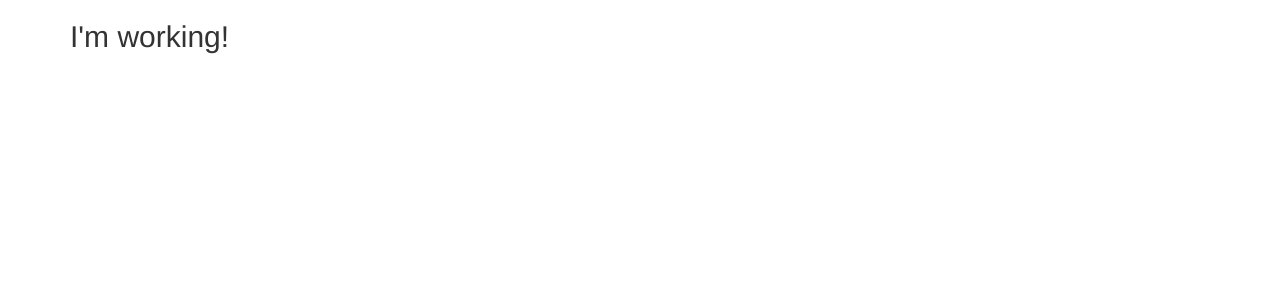
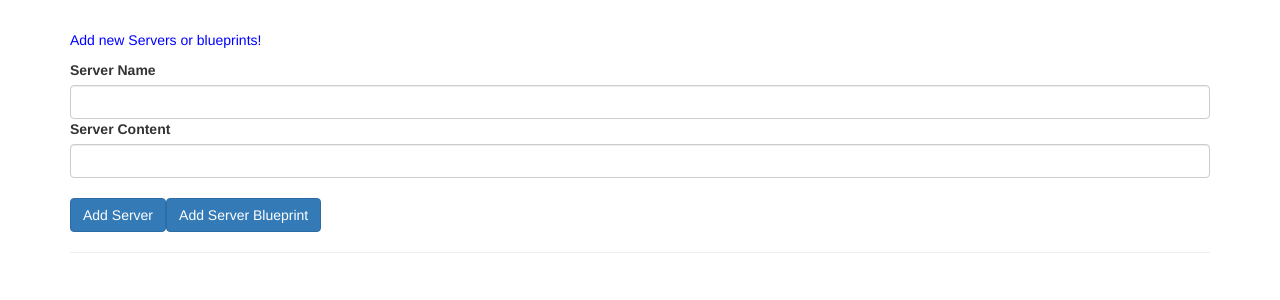
Before and after one commit to amritkumarpandey/ngShoppingKart, an Angular app: page / in a window 1280 px wide. Shown: the top 300 px of the page. Built offline with nearby package versions, Linux system fonts and the light colour scheme.

Commit message:
initial project setup files

```diff
--- a/src/app/app.component.css
+++ b/src/app/app.component.css
@@ -0,0 +1,7 @@
+.container {
+  margin-top: 30px;
+}
+
+p {
+  color: blue;
+}
--- a/src/app/app.component.html
+++ b/src/app/app.component.html
@@ -1,7 +1,34 @@
 <div class="container">
   <div class="row">
-    <div class="col-md-12">
-      <h2>I'm working!</h2>
+    <div class="col-xs-12">
+      <p>Add new Servers or blueprints!</p>
+      <label>Server Name</label>
+      <input type="text" class="form-control" [(ngModel)]="newServerName">
+      <label>Server Content</label>
+      <input type="text" class="form-control" [(ngModel)]="newServerContent">
+      <br>
+      <button
+        class="btn btn-primary"
+        (click)="onAddServer()">Add Server</button>
+      <button
+        class="btn btn-primary"
+        (click)="onAddBlueprint()">Add Server Blueprint</button>
+    </div>
+  </div>
+  <hr>
+  <div class="row">
+    <div class="col-xs-12">
+      <div
+        class="panel panel-default"
+        *ngFor="let element of serverElements">
+        <div class="panel-heading">{{ element.name }}</div>
+        <div class="panel-body">
+          <p>
+            <strong *ngIf="element.type === 'server'" style="color: red">{{ element.content }}</strong>
+            <em *ngIf="element.type === 'blueprint'">{{ element.content }}</em>
+          </p>
+        </div>
+      </div>
     </div>
   </div>
 </div>
--- a/src/app/app.component.ts
+++ b/src/app/app.component.ts
@@ -6,4 +6,23 @@
   styleUrls: ['./app.component.css']
 })
 export class AppComponent {
+  serverElements = [];
+  newServerName = '';
+  newServerContent = '';
+
+  onAddServer() {
+    this.serverElements.push({
+      type: 'server',
+      name: this.newServerName,
+      content: this.newServerContent
+    });
+  }
+
+  onAddBlueprint() {
+    this.serverElements.push({
+      type: 'blueprint',
+      name: this.newServerName,
+      content: this.newServerContent
+    });
+  }
 }
```
Also changed, not shown: 1 other file (tests, documents, lock files or other folders).
